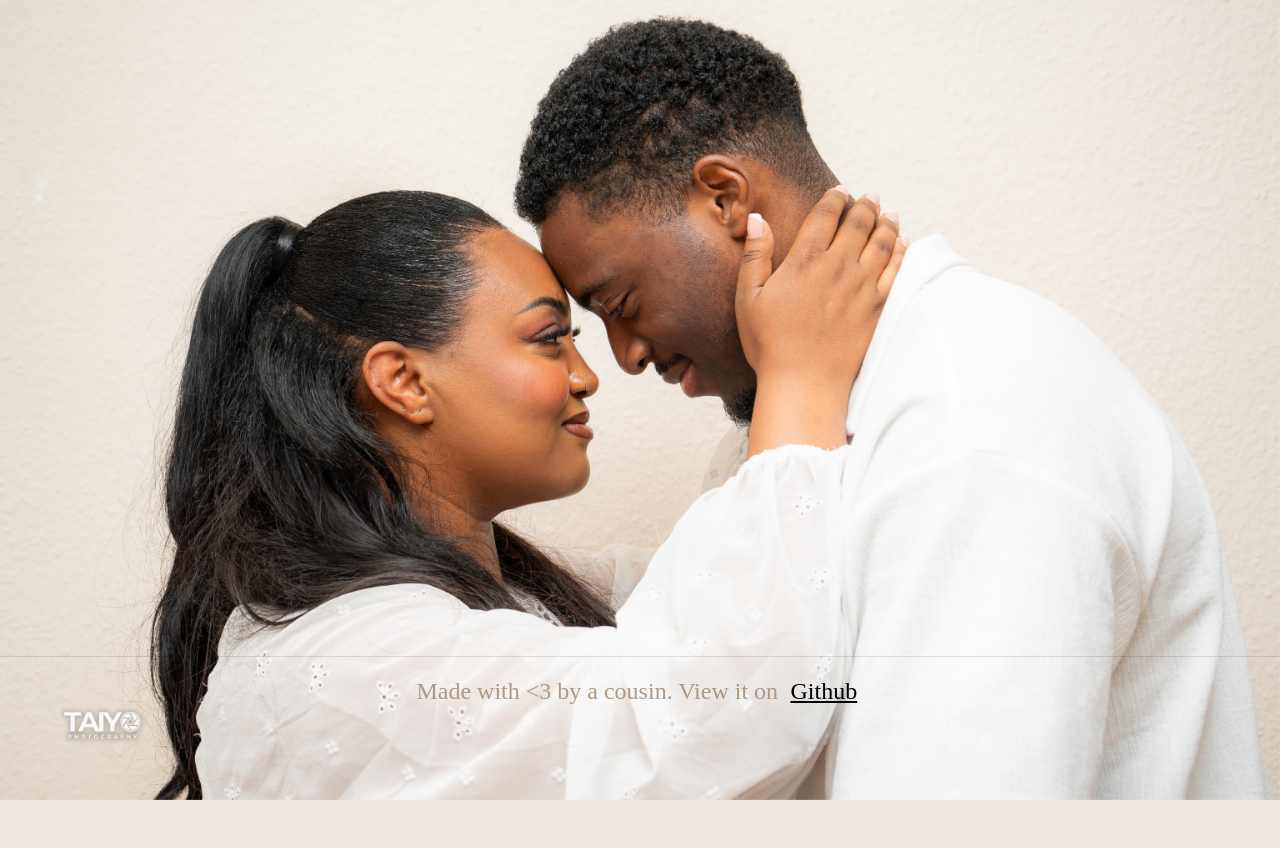
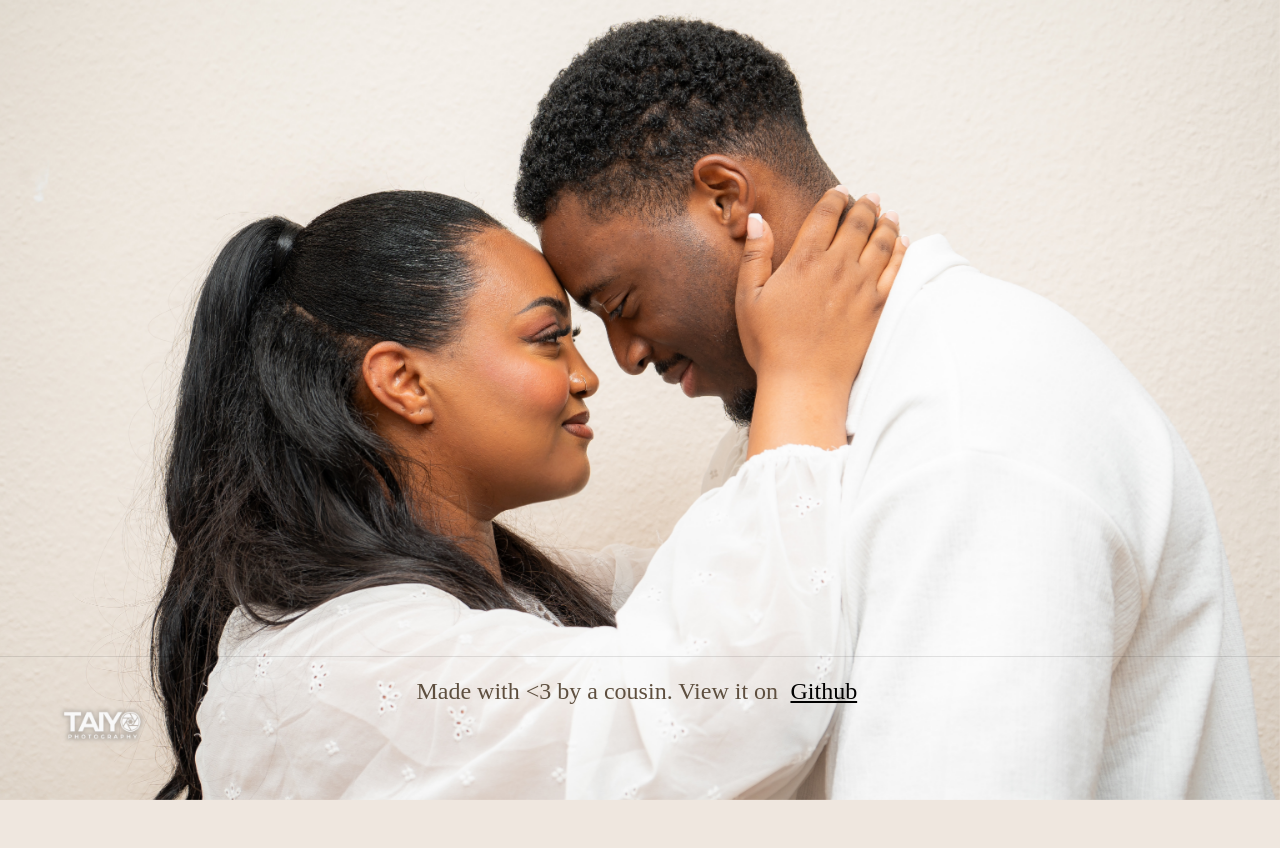
Before and after one commit to nico-fst/dabstar-wedding.de, a Django app: template dabstar_wedsite/wedsite/templates/wedsite/layout.html in a window 1280 px wide. Run offline with Django 4.2, Linux system fonts and the light colour scheme; the template is opened without the code that fills it, so the values that code supplies are empty; some libraries are stand-ins or nearby versions; some web fonts are replaced.

Commit message:
(Footer darker)

```diff
--- a/dabstar_wedsite/wedsite/static/wedsite/styles_nico.css
+++ b/dabstar_wedsite/wedsite/static/wedsite/styles_nico.css
@@ -581,7 +581,7 @@ button:hover,
 }
 
 .footer {
-    color: var(--brown3);
+    color: var(--brown5);
 }
 
 label.disabled {
```
